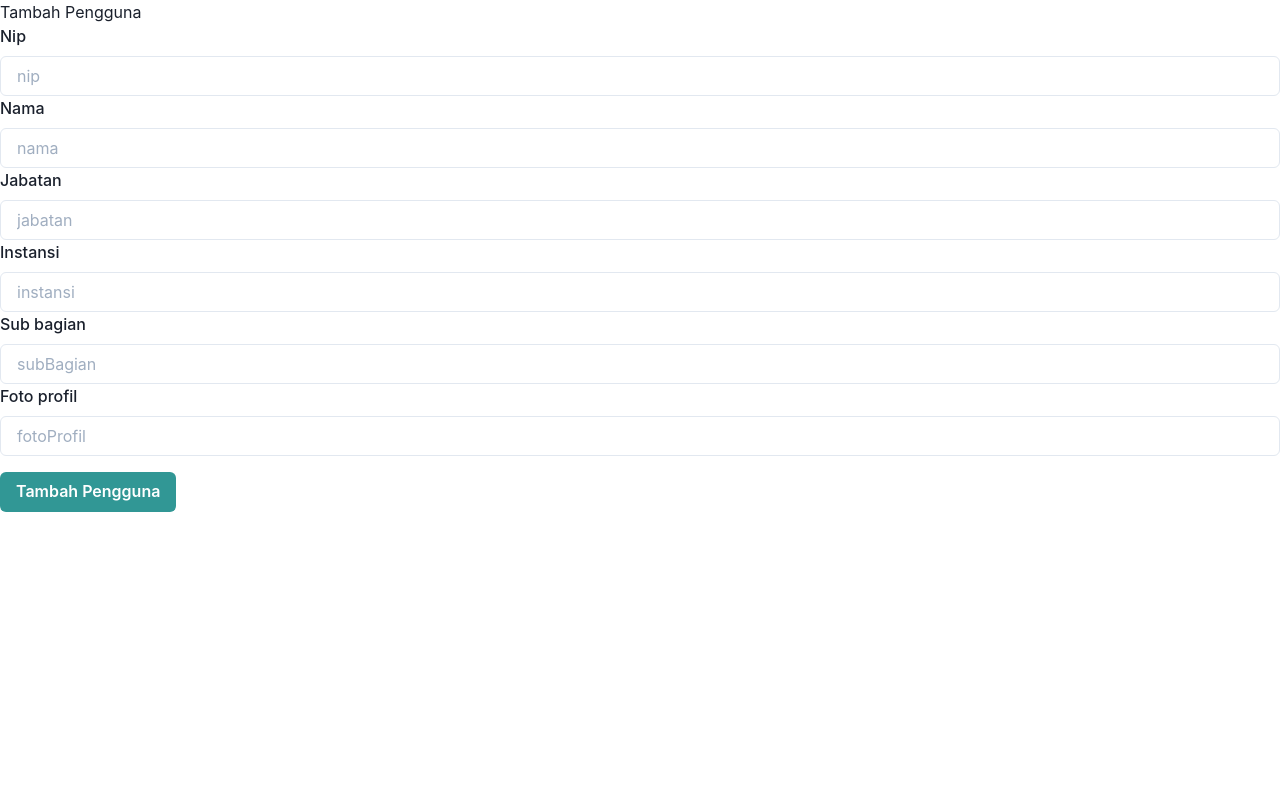
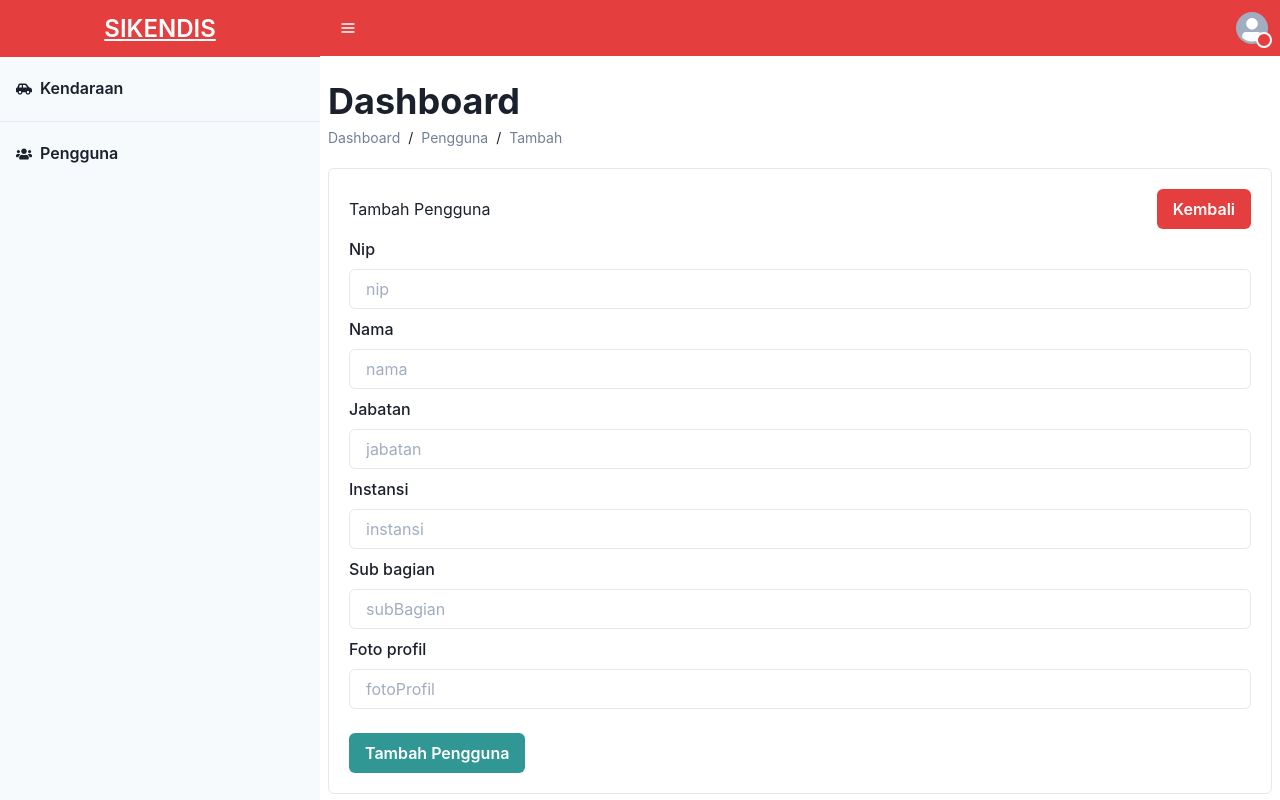
Before and after one commit to sugandasu/sikendis, a Next.js app in the folder frontend/: page /dashboard/pengguna/tambah in a window 1280 px wide. Built offline with nearby package versions, Linux system fonts and the light colour scheme; no server answers.

Commit message:
pengguna validation fix skip id

```diff
--- a/frontend/src/components/InputField.tsx
+++ b/frontend/src/components/InputField.tsx
@@ -26,7 +26,7 @@ export const InputField: React.FC<InputFieldProps> = ({
   }
   const [field, { error }] = useField(props);
   return (
-    <FormControl isInvalid={!!error}>
+    <FormControl isInvalid={!!error} mb={2}>
       <FormLabel htmlFor={field.name}>{label}</FormLabel>
       <InputOrTextarea {...field} {...props} id={field.name} />
       {!!error ? <FormErrorMessage>{error}</FormErrorMessage> : null}
--- a/frontend/src/pages/dashboard/pengguna/tambah.tsx
+++ b/frontend/src/pages/dashboard/pengguna/tambah.tsx
@@ -1,8 +1,11 @@
 import { Button } from "@chakra-ui/button";
 import { Box } from "@chakra-ui/layout";
+import { Flex, Link, Stack, Text } from "@chakra-ui/react";
 import { Form, Formik } from "formik";
 import { useRouter } from "next/dist/client/router";
+import NextLink from "next/link";
 import React from "react";
+import { DashboardLayout } from "../../../components/DashboardLayout";
 import { InputField } from "../../../components/InputField";
 import { useCreatePenggunaMutation } from "../../../generated/graphql";
 import { useIsOperator } from "../../../middlewares/useIsOperator";
@@ -10,11 +13,29 @@ import { toErrorMap } from "../../../utils/toErrorMap";
 
 const DashboardPenggunaTambah: React.FC<{}> = ({}) => {
   useIsOperator();
+  const breadCrumbs = [
+    { text: "Dashboard", link: "/dashboard", isCurrentPage: false },
+    { text: "Pengguna", link: "/dashboard/pengguna", isCurrentPage: false },
+    { text: "Tambah", link: "#", isCurrentPage: true },
+  ];
   const router = useRouter();
   const [createPengguna] = useCreatePenggunaMutation();
   return (
+    <DashboardLayout headerText="Dashboard" breadCrumbs={breadCrumbs}>
+      <Stack>
+        <Box borderWidth="1px" borderRadius="md">
+          <Box p={5}>
+            <Flex align="center" justifyContent="space-between" mb={2}>
+              <Text fontSize="l">Tambah Pengguna</Text>
+              <NextLink href="/dashboard/pengguna">
+                <Link>
+                  <Button bg="red.500" color="white">
+                    Kembali
+                  </Button>
+                </Link>
+              </NextLink>
+            </Flex>
             <Box>
-      <Box>Tambah Pengguna</Box>
               <Formik
                 initialValues={{
                   nip: "",
@@ -25,7 +46,12 @@ const DashboardPenggunaTambah: React.FC<{}> = ({}) => {
                   fotoProfil: "",
                 }}
                 onSubmit={async (values, { setErrors }) => {
-          const response = await createPengguna({ variables: values });
+                  const response = await createPengguna({
+                    variables: values,
+                    update: (cache) => {
+                      cache.evict({ fieldName: "penggunas" });
+                    },
+                  });
                   if (response.data?.createPengguna.errors) {
                     setErrors(toErrorMap(response.data.createPengguna.errors));
                   } else if (response.data?.createPengguna.pengguna) {
@@ -37,7 +63,11 @@ const DashboardPenggunaTambah: React.FC<{}> = ({}) => {
                   <Form>
                     <InputField name="nip" label="Nip" placeholder="nip" />
                     <InputField name="nama" label="Nama" placeholder="nama" />
-            <InputField name="jabatan" label="Jabatan" placeholder="jabatan" />
+                    <InputField
+                      name="jabatan"
+                      label="Jabatan"
+                      placeholder="jabatan"
+                    />
                     <InputField
                       name="instansi"
                       label="Instansi"
@@ -65,6 +95,10 @@ const DashboardPenggunaTambah: React.FC<{}> = ({}) => {
                 )}
               </Formik>
             </Box>
+          </Box>
+        </Box>
+      </Stack>
+    </DashboardLayout>
   );
 };
 
```
Also changed, not shown: 1 other file (tests, documents, lock files or other folders). Lines whose indentation alone changed are shown as unchanged.
